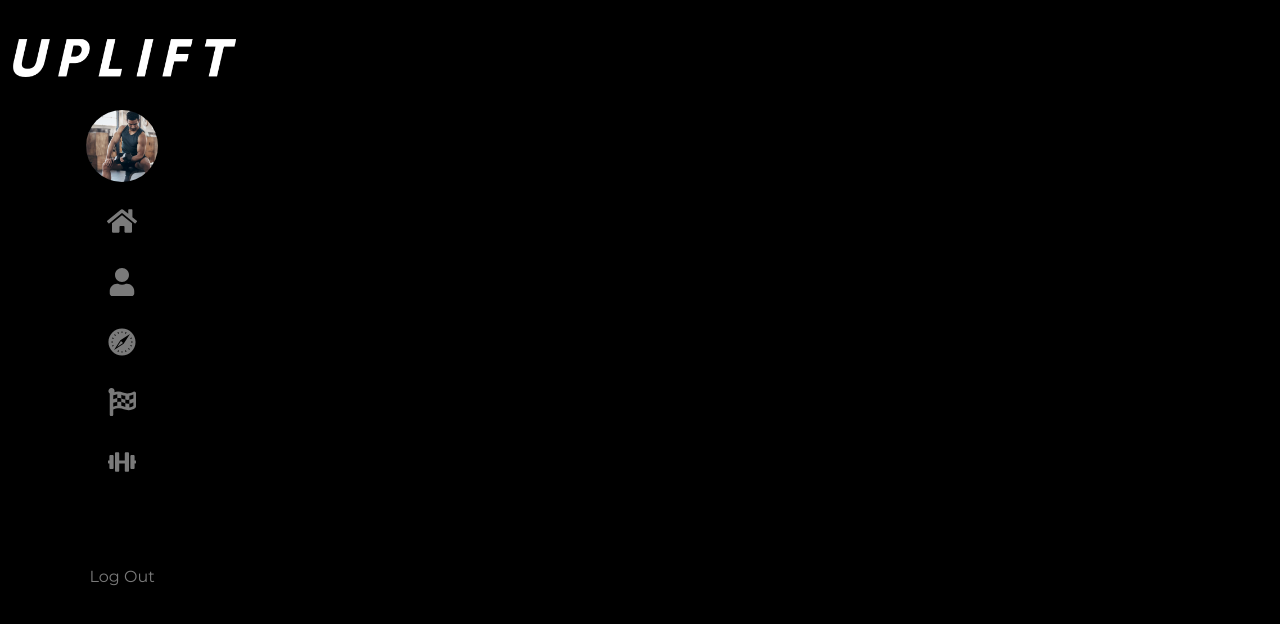
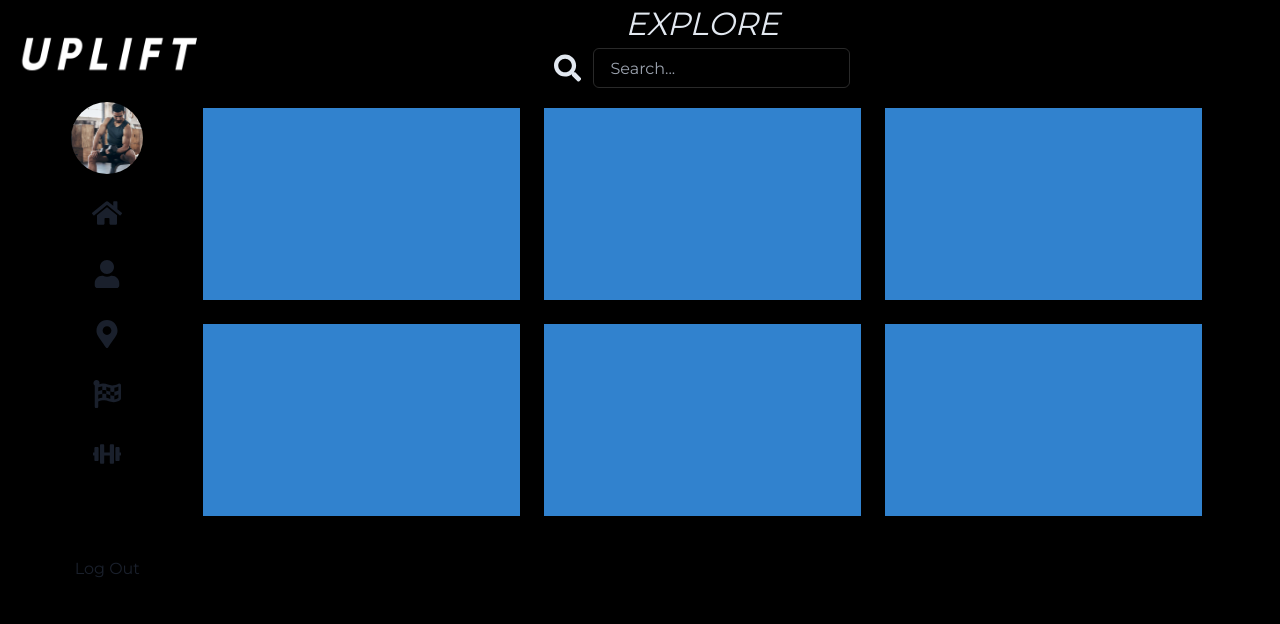
Before and after one commit to beccashamus23/workout-app, a React (Vite) app: page /explore in a window 1280 px wide. Before the commit this address had no page. Shown: the top 624 px of the page. Built offline with nearby package versions, Linux system fonts and the light colour scheme.

Commit message:
minor updates

```diff
--- a/package.json
+++ b/package.json
@@ -12,6 +12,7 @@
   "dependencies": {
     "@chakra-ui/avatar": "^2.3.0",
     "@chakra-ui/icons": "^2.1.1",
+    "@chakra-ui/layout": "^2.3.1",
     "@chakra-ui/react": "^2.8.2",
     "@chakra-ui/tooltip": "^2.3.1",
     "@emotion/react": "^11.11.4",
@@ -19,6 +20,8 @@
     "axios": "^1.7.2",
     "firebase": "^10.11.0",
     "framer-motion": "^11.1.7",
+    "i": "^0.3.7",
+    "npm": "^10.8.1",
     "react": "^18.2.0",
     "react-dom": "^18.2.0",
     "react-firebase-hooks": "^5.1.1",
--- a/src/App.tsx
+++ b/src/App.tsx
@@ -4,6 +4,7 @@ import Home from "./components/Home/Home";
 import Auth from "./components/Auth/Auth";
 import Layout from "./Layout";
 import Workouts from "./components/Workouts/Workouts";
+import Explore from "./components/Explore/Explore";
 
 function App() {
   return (
@@ -12,6 +13,8 @@ function App() {
         <Routes>
           <Route path="/" element={<Home />} />
           <Route path="/auth" element={<Auth />} />
+          <Route path="/workouts" element={<Workouts />} />
+          <Route path="/explore" element={<Explore />} />
         </Routes>
       </Layout>
     </div>
--- a/src/Layout.tsx
+++ b/src/Layout.tsx
@@ -5,13 +5,18 @@ import { useLocation } from "react-router-dom";
 const Layout = ({ children }: any) => {
   const { pathname } = useLocation();
   return (
-    <Flex>
+    <Flex borderRadius={"1px"}>
       {pathname !== "/auth" ? (
-        <Box>
+        <Box pl={3}>
           <SideBar />
         </Box>
       ) : null}
-      <Box>{children}</Box>
+      <Box w={"full"} h={"full"} alignItems={"center"}>
+        {children}
+      </Box>
+      <Box w={"100px"}>
+        <Flex />
+      </Box>
     </Flex>
   );
 };
--- /dev/null
+++ b/src/components/Explore/Explore.tsx
@@ -0,0 +1,39 @@
+import React from "react";
+import { Flex, Text, Input } from "@chakra-ui/react";
+import { FaSearch } from "react-icons/fa";
+import { Grid, GridItem } from "@chakra-ui/react";
+
+const Explore = () => {
+  return (
+    <Flex
+      alignItems={"center"}
+      direction={"column"}
+      w={"full"}
+      h={"auto"}
+      color={"gray.200"}
+    >
+      <Text fontSize={"32px"} fontStyle={"italic"}>
+        EXPLORE
+      </Text>
+      <Flex gap={3} alignItems={"center"} mb={5}>
+        <FaSearch size="32" />
+        <Input placeholder="Search..."></Input>
+      </Flex>
+      <Grid
+        templateColumns="repeat(3, 1fr)"
+        templateRows="repeat(2, 1fr)"
+        gap={6}
+        w="full"
+      >
+        <GridItem w="100%" h="48" bg="blue.500"></GridItem>
+        <GridItem w="100%" h="48" bg="blue.500" />
+        <GridItem w="100%" h="48" bg="blue.500" />
+        <GridItem w="100%" h="48" bg="blue.500" />
+        <GridItem w="100%" h="48" bg="blue.500" />
+        <GridItem w="100%" h="48" bg="blue.500" />
+      </Grid>
+    </Flex>
+  );
+};
+
+export default Explore;
--- a/src/components/Posts/Post.tsx
+++ b/src/components/Posts/Post.tsx
@@ -10,7 +10,7 @@ type PostProps = {
 
 const Post = ({ username, imgUrl, avatar }: PostProps) => {
   return (
-    <Flex w={550} direction={"column"}>
+    <Flex w={"auto"} direction={"column"}>
       <PostHeader username={username} avatar={avatar} />
       <Image src={imgUrl} overflow={"hidden"} w={"auto"} h={"auto"} />
       <PostFooter username={username} />
--- a/src/components/Posts/Posts.jsx
+++ b/src/components/Posts/Posts.jsx
@@ -2,9 +2,10 @@ import { Container } from "@chakra-ui/react";
 import Post from "./Post";
 import {useState, useEffect} from "react"
 const Posts = () => {
+  const [isLoading, setIsLoading] = useState(true)
   useEffect(() => {setTimeout(() => {setIsLoading(false)}, 2000)}, [])
   return (
-    <Container maxW={"container.sm"} py={10} px={2}>
+    <Container maxW={"container.sm"} alignItems={"center"} py={10}>
       <Post
         imgUrl="../../../public/postExample.png"
         username="fitness_girl"
--- a/src/components/SideBar/SideBar.tsx
+++ b/src/components/SideBar/SideBar.tsx
@@ -6,7 +6,7 @@ import { Tooltip } from "@chakra-ui/react";
 import {
   FaHome,
   FaUser,
-  FaSafari,
+  FaMapMarkerAlt,
   FaFlagCheckered,
   FaDumbbell,
 } from "react-icons/fa";
@@ -62,20 +62,20 @@ const SideBar = () => {
         </Link>
         <Link
           display={"flex"}
-          to={"/"}
+          to={"/explore"}
           as={RouterLink}
           _hover={{ color: "blue.500" }}
           transition={"0.2s ease-in-out"}
         >
           <Tooltip placement="right" label="EXPLORE" aria-label="A tooltip">
             <span>
-              <FaSafari />
+              <FaMapMarkerAlt />
             </span>
           </Tooltip>
         </Link>
         <Link
           display={"flex"}
-          to={"/Goals"}
+          to={"/"}
           as={RouterLink}
           _hover={{ color: "blue.500" }}
           transition={"0.2s ease-in-out"}
--- a/src/components/Workouts/Workouts.tsx
+++ b/src/components/Workouts/Workouts.tsx
@@ -1,16 +1,27 @@
 import React from "react";
-import Videos from "./Videos";
-import { Text, Flex } from "@chakra-ui/react";
+import { Text, Flex, Input } from "@chakra-ui/react";
 import { FaYoutube } from "react-icons/fa";
 
 const Workouts: React.FC = () => {
+  const search = (e: string) => {};
   return (
-    <Flex alignItems={"center"} direction={"column"} w={"full"} h={"auto"}>
+    <Flex
+      alignItems={"center"}
+      direction={"column"}
+      w={"full"}
+      h={"auto"}
+      color={"gray.200"}
+    >
       <Text fontSize={"32px"} fontStyle={"italic"}>
         WORKOUTS
       </Text>
-      <FaYoutube />
-      <Videos />
+      <Flex gap={3} alignItems={"center"}>
+        <FaYoutube size={56} />
+        <Input
+          placeholder="search videos..."
+          onChange={(e) => search(e.target.value)}
+        />
+      </Flex>
     </Flex>
   );
 };
--- a/src/main.tsx
+++ b/src/main.tsx
@@ -16,8 +16,8 @@ const fonts = {
 const styles = {
   global: (props: any) => ({
     body: {
-      bg: mode("gray.900", "#000")(props),
-      color: mode("whiteAlpha.100", "whiteAlpha.600")(props),
+      bg: mode("gray.800", "#000")(props),
+      color: mode("gray.800", "gray.800")(props),
     },
   }),
 };
```
Also changed, not shown: src/components/Profile/Profile.tsx (added, +7 -0 lines), src/components/Workouts/Videos.tsx (+17 -12 lines), 1 other file (tests, documents, lock files or other folders).
